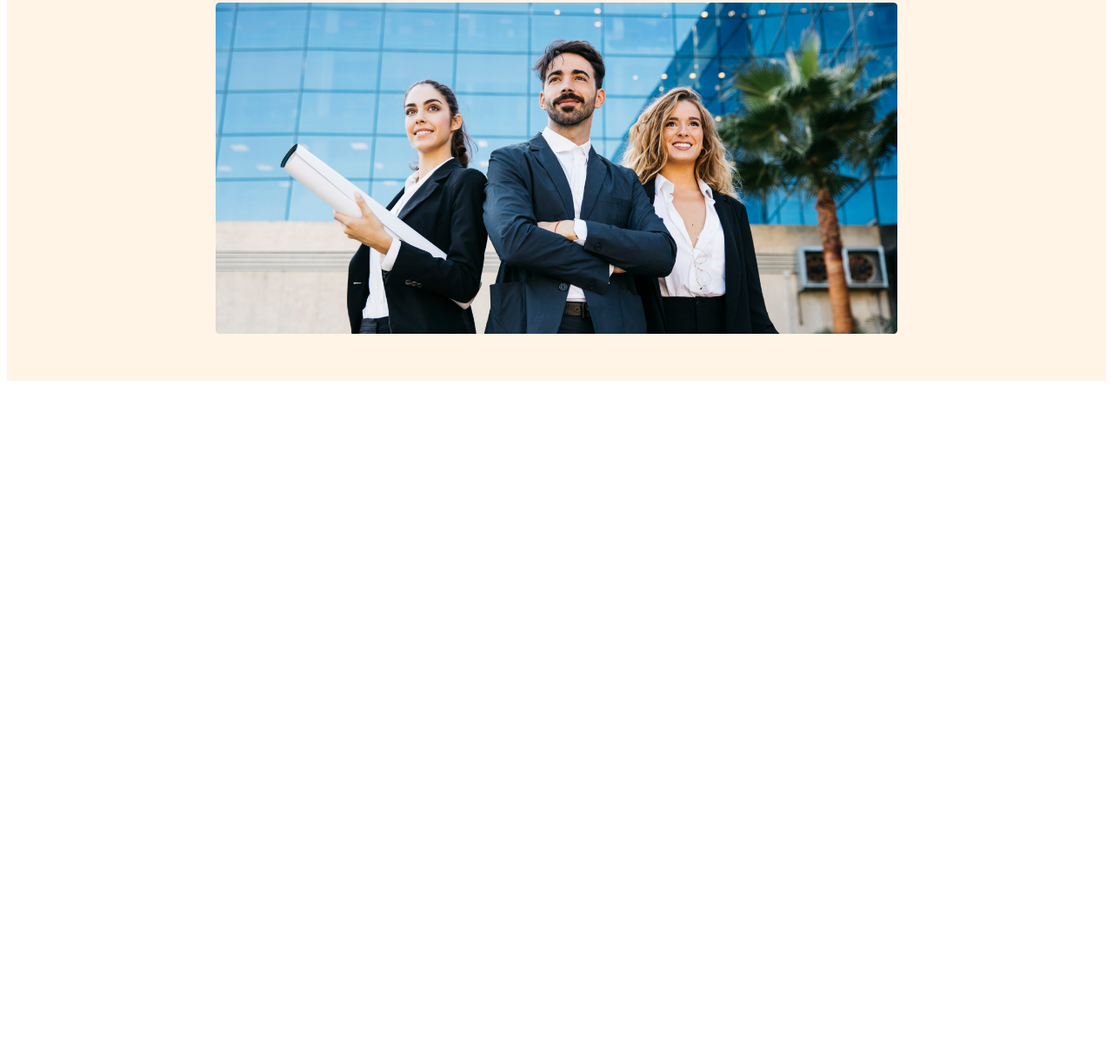
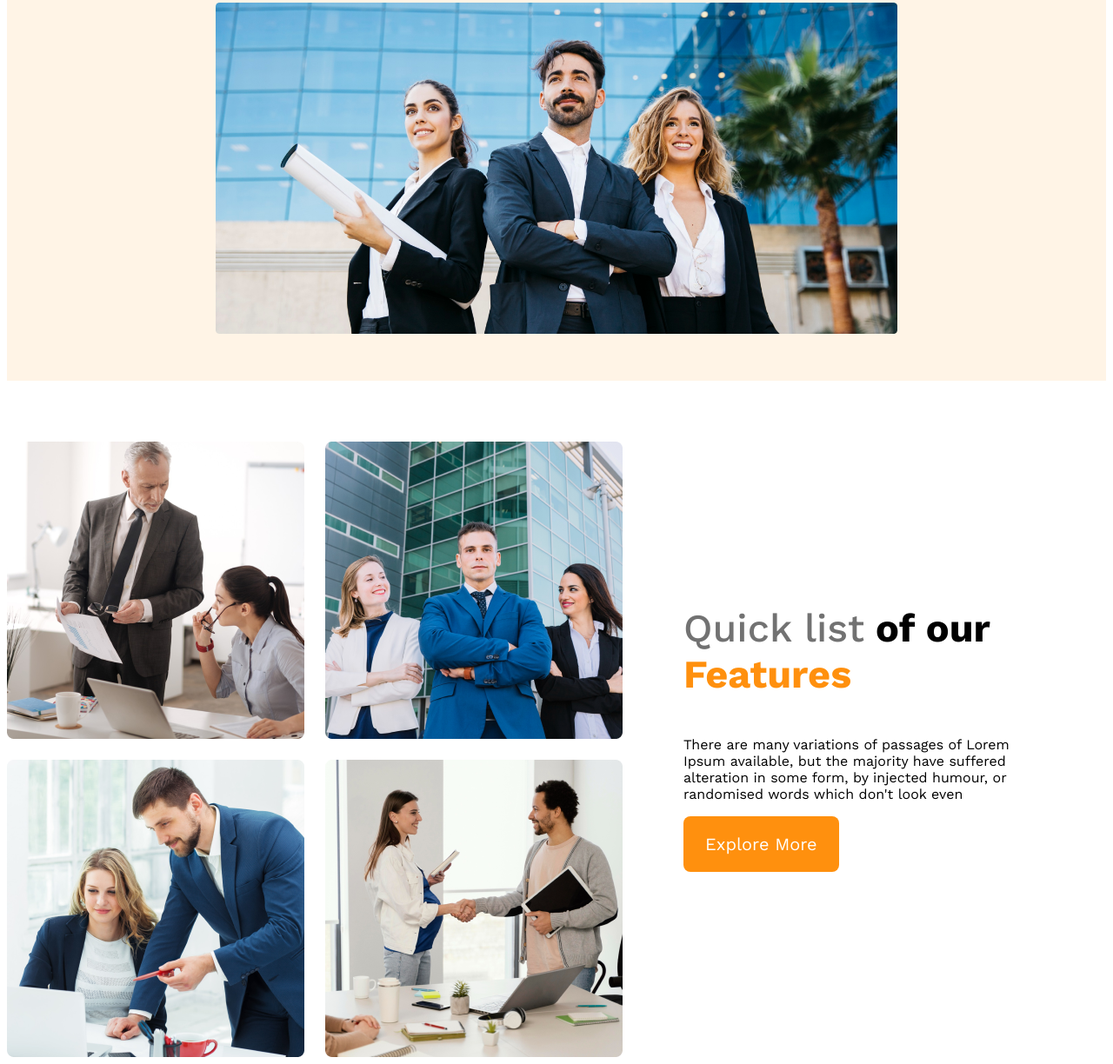
Before and after one commit to muniratalukdar13/g3-architects-website, a plain HTML site: page index.html in a window 1280 px wide. Shown: the part 573-1797 px from the top of the page at 87% size. Before the commit the page ends 1019 px from the top, so only its background shows below. Drawn offline with nearby package versions, Linux system fonts and the light colour scheme.

Commit message:
Features section added

```diff
--- a/index.html
+++ b/index.html
@@ -29,6 +29,24 @@
 
     </header>
     <main>
+        <!-- features section -->
+        <section class="teams-container">
+            <div class="teams-img-container">
+                <img src="images/team1.png" alt="">
+                <img src="images/team2.png" alt="">
+                <img src="images/team3.png" alt="">
+                <img src="images/team4.png" alt="">
+
+            </div>
+
+            <div class="teams-content">
+                <h3 class="teams-title"><span class="Quick-list">Quick list</span><span> of our</span> <span class="text-features">Features</span></h3>
+                <p class="teams-description">There are many variations of passages of Lorem Ipsum available, but the majority have suffered alteration in some form, by injected humour, or randomised words which don't look even</p>
+                <button class="btn-primary">Explore More</button>
+
+
+            </div>
+        </section>
 
     </main>
     <footer>
--- a/style.css
+++ b/style.css
@@ -92,3 +92,39 @@ nav li a{
 
 
 }
+
+/* main styles */
+
+main{
+    max-width: 1440px;
+    margin: 0 auto;
+ }
+
+ .teams-container{
+    display: flex;
+    align-items: center;
+ }
+
+ .teams-img-container{
+    display: grid;
+    grid-template-columns: repeat(2, 1fr);
+    gap: 24px;
+    padding-top: 70px;
+ }
+
+ .teams-content{
+    padding-right: 70px;
+    padding-left: 70px;
+ }
+ .teams-title{
+    font-size: 45px;
+ }
+ .teams-title .Quick-list{
+    color: #727272;
+    font-weight: 500;
+ }
+
+ .teams-title .text-features{
+    color: #FF900E;
+    font-weight:700;
+ }
```
